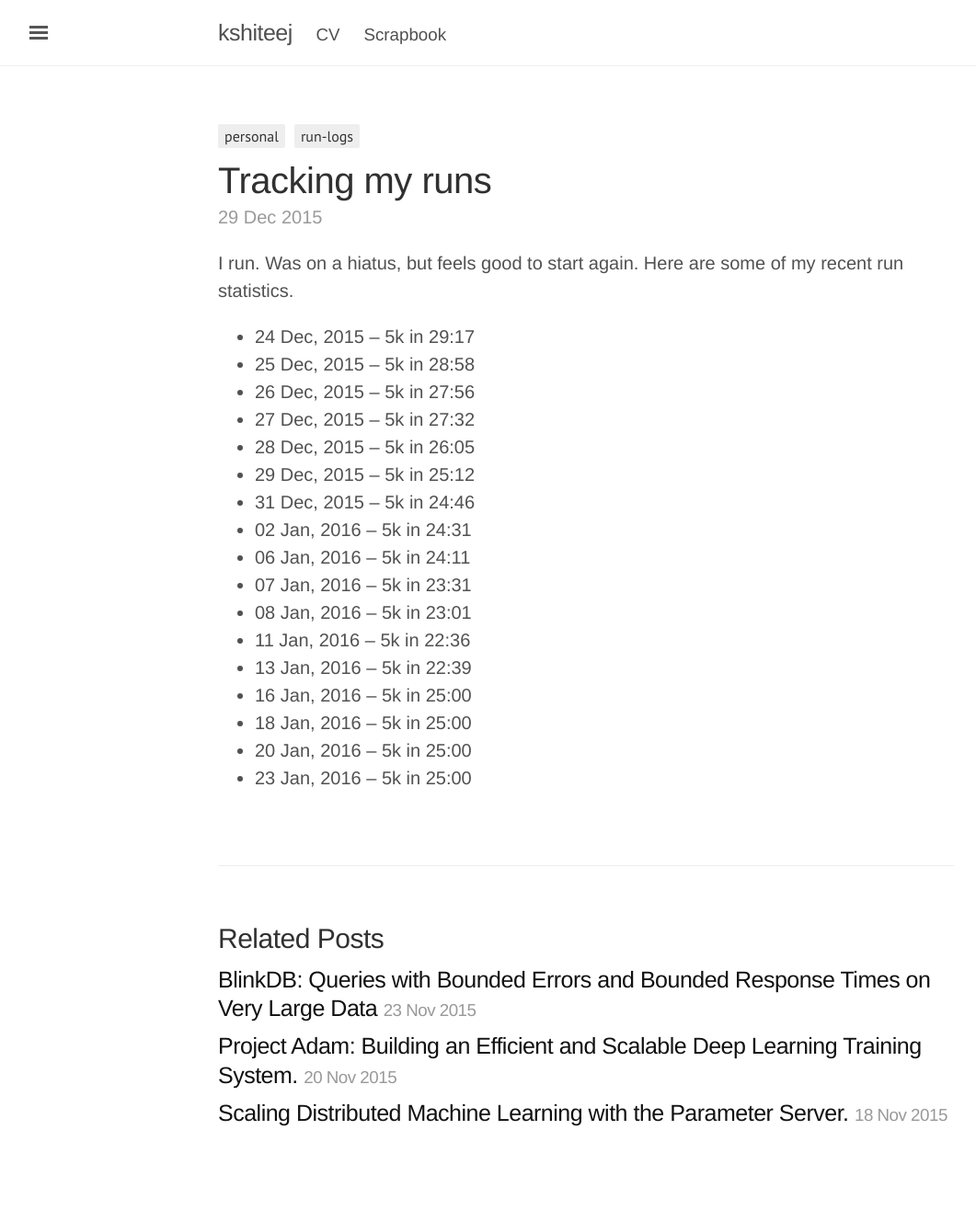
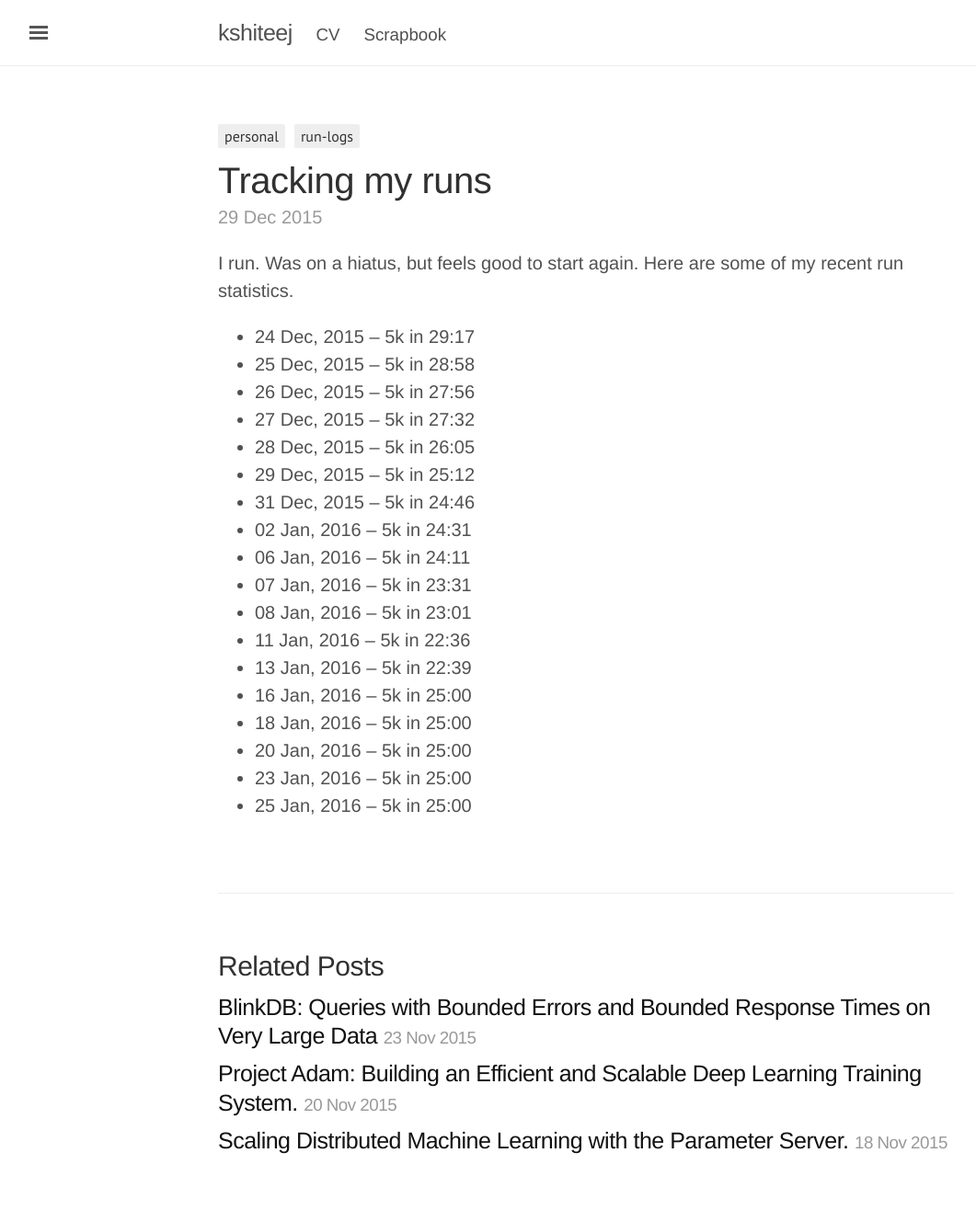
Before and after one commit to kshiteejm/kshiteejm.github.io, a Jekyll site: the page built from personal/_posts/2015-12-29-runlog.md, in a window 1280 px wide. Shown: the whole page at 92% size, without its empty margins (3-1064 px from the left). Built offline with Jekyll 4.4.1, drawn with Linux system fonts in a browser that asks for light colours; comment, search, counter and statistics services are not loaded; before the commit the page ends 1286 px from its top, so only the background shows below that.

Commit message:
updated run log

```diff
--- a/personal/_posts/2015-12-29-runlog.md
+++ b/personal/_posts/2015-12-29-runlog.md
@@ -26,3 +26,4 @@ I run. Was on a hiatus, but feels good to start again. Here are some of my recen
 - 18 Jan, 2016 -- 5k in 25:00
 - 20 Jan, 2016 -- 5k in 25:00
 - 23 Jan, 2016 -- 5k in 25:00
+- 25 Jan, 2016 -- 5k in 25:00
```
